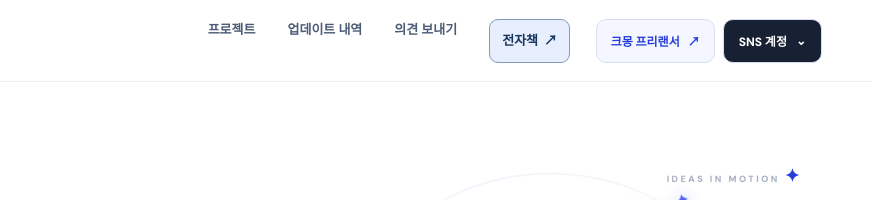
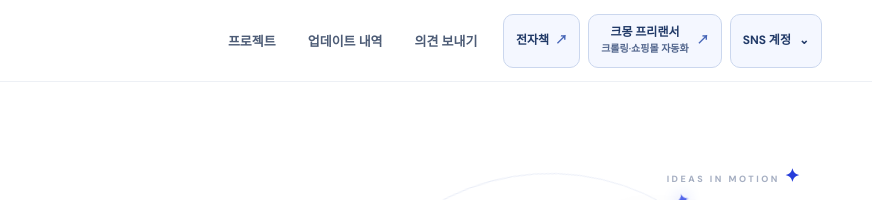
Before and after one commit to mcroky/roky-studio, a plain HTML site: page index.html in a window 1280 px wide. Shown: the top 200 px of the page, 408-1280 px from the left. Drawn offline with Linux system fonts and the light colour scheme; no server answers.

Commit message:
Unify Studio header links and clarify Kmong services

```diff
--- a/index.html
+++ b/index.html
@@ -9,7 +9,7 @@
     <meta property="og:description" content="로키 워킷, 용사월드, 내일은 탁구왕, 스트레스 브레이크를 만나보세요." />
     <meta property="og:type" content="website" />
     <link rel="icon" href="favicon.svg" type="image/svg+xml" />
-    <link rel="stylesheet" href="styles.css?v=20261028-social-kmong" />
+    <link rel="stylesheet" href="styles.css?v=20261028-header-actions" />
     <link rel="stylesheet" href="bank-transfer.css?v=20261024-4" />
     <title>Roky Studio | 프로젝트 모아보기</title>
   <link rel="stylesheet" href="ebook-links.css?v=20261024-1" />
@@ -37,10 +37,10 @@
           <a href="#projects">프로젝트</a>
           <a href="#updates">업데이트 내역</a>
           <a href="#feedback">의견 보내기</a>
-          <a class="roky-social-link roky-ebook-link" data-web-only-commerce href="https://litt.ly/roky.studio" target="_blank" rel="noopener noreferrer" aria-label="로키스튜디오 전자책 새 탭에서 열기">전자책 <span aria-hidden="true">↗</span></a>
         </nav>
         <div class="header-actions">
-        <a class="header-freelance" href="https://kmong.com/@%EB%A1%9C%ED%82%A4%EC%8A%A4%ED%8A%9C%EB%94%94%EC%98%A4" target="_blank" rel="noopener noreferrer" aria-label="크몽 로키스튜디오 프리랜서 계정 새 탭에서 열기">크몽 프리랜서 <span aria-hidden="true">↗</span></a>
+          <a class="roky-social-link roky-ebook-link" data-web-only-commerce href="https://litt.ly/roky.studio" target="_blank" rel="noopener noreferrer" aria-label="로키스튜디오 전자책 새 탭에서 열기">전자책 <span aria-hidden="true">↗</span></a>
+          <a class="header-freelance" href="https://kmong.com/@%EB%A1%9C%ED%82%A4%EC%8A%A4%ED%8A%9C%EB%94%94%EC%98%A4" target="_blank" rel="noopener noreferrer" aria-label="크몽 로키스튜디오 프리랜서 계정, 크롤링·쇼핑몰 자동화, 새 탭에서 열기"><span class="freelance-copy"><span>크몽 프리랜서</span><span class="freelance-detail">크롤링·쇼핑몰 자동화</span></span><span class="action-arrow" aria-hidden="true">↗</span></a>
         <details class="header-social">
           <summary class="header-social-toggle">SNS 계정 <span aria-hidden="true">⌄</span></summary>
           <div class="header-social-menu" aria-label="로키의 소셜 계정">
--- a/styles.css
+++ b/styles.css
@@ -153,3 +153,15 @@ html,body{max-width:100%;overflow-x:clip}
 .header-freelance:hover{border-color:#8294ed;background:#eaf0ff}
 .header-actions{display:flex;align-items:center;gap:8px;flex:0 0 auto}
 @media(max-width:760px){.header-actions{order:2;margin-left:auto}.header-freelance{margin-left:0}.site-header .header-social{margin-left:0}}
+
+/* Keep Studio's three header actions in one visual family. */
+.site-header .header-actions{align-items:stretch}
+.site-header .header-actions .roky-ebook-link,.site-header .header-freelance,.site-header .header-social-toggle{display:flex;align-items:center;justify-content:center;min-height:54px;padding:8px 12px;border:1px solid #cbd7ee;border-radius:10px;background:#f4f7ff;color:#203967;font:700 12px/1.3 'DM Sans','Noto Sans KR',sans-serif;box-shadow:none;text-decoration:none}
+.site-header .header-actions .roky-ebook-link:hover,.site-header .header-freelance:hover,.site-header .header-social-toggle:hover{border-color:#849be1;background:#e7eeff;color:#203967}
+.site-header .header-actions .roky-ebook-link:focus-visible,.site-header .header-freelance:focus-visible,.site-header .header-social-toggle:focus-visible{outline:3px solid #83aaff;outline-offset:3px}
+.header-actions .header-social-toggle{height:100%;gap:8px}
+.header-actions .header-freelance{gap:8px}
+.header-actions .freelance-copy{display:flex;flex-direction:column;align-items:center;gap:2px;min-width:0}
+.header-actions .freelance-detail{color:#52668d;font-size:10px;font-weight:600;line-height:1.25;white-space:normal;word-break:keep-all;text-align:center}
+.header-actions .action-arrow,.header-actions .roky-ebook-link>span{color:#4665b7}
+@media(max-width:760px){.site-header .header-actions{display:grid;grid-template-columns:minmax(0,1fr) minmax(0,1.65fr) minmax(0,1fr);gap:7px;width:100%;margin-left:0}.site-header .header-actions .roky-ebook-link,.site-header .header-freelance,.site-header .header-social-toggle{width:100%;min-width:0;padding:7px 5px;font-size:11px}.site-header .header-social{width:100%;min-width:0}.header-actions .freelance-detail{font-size:10px}.header-actions .header-freelance .action-arrow{display:none}}
```
